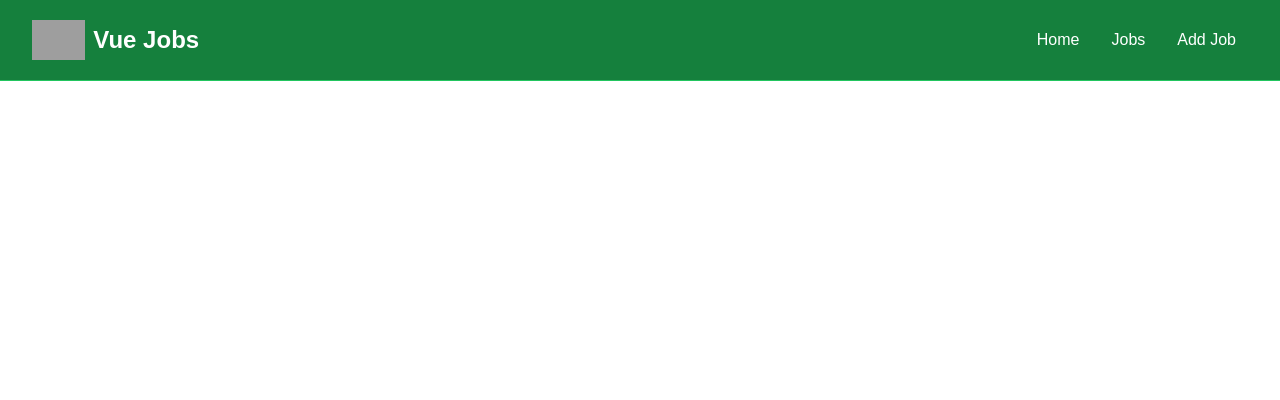
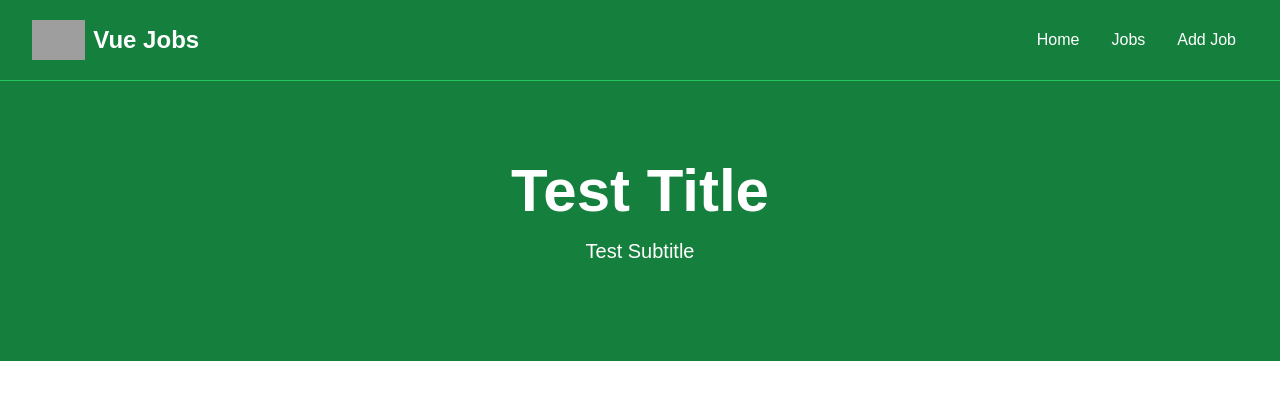
Before and after one commit to Zuhaitz/vue-jobs, a Vue app: page / in a window 1280 px wide. Shown: the top 400 px of the page. Built offline with nearby package versions, Linux system fonts and the light colour scheme; grey boxes are pictures that could not be loaded.

Commit message:
hero comp

```diff
--- a/src/App.vue
+++ b/src/App.vue
@@ -1,9 +1,11 @@
 <script setup>
   import Navbar from "./components/Navbar.vue";
+  import Hero from "./components/Hero.vue";
 </script>
 
 <template>
   <Navbar />
+  <Hero title="Test Title" subtitle="Test Subtitle" />
 </template>
 
 <style lang="scss" scoped></style>
--- /dev/null
+++ b/src/components/Hero.vue
@@ -0,0 +1,28 @@
+<script setup>
+  defineProps({
+    title: { type: String, default: "Become a Vue Dev" },
+    subtitle: {
+      type: String,
+      default: "Find the Vue job that fits your skills and needs",
+    },
+  });
+</script>
+
+<template>
+  <section class="bg-green-700 py-20 mb-4">
+    <div
+      class="max-w-7xl mx-auto px-4 sm:px-6 lg:px-8 flex flex-col items-center"
+    >
+      <div class="text-center">
+        <h1 class="text-4xl font-extrabold text-white sm:text-5xl md:text-6xl">
+          {{ title }}
+        </h1>
+        <p class="my-4 text-xl text-white">
+          {{ subtitle }}
+        </p>
+      </div>
+    </div>
+  </section>
+</template>
+
+<style lang="scss" scoped></style>
```
